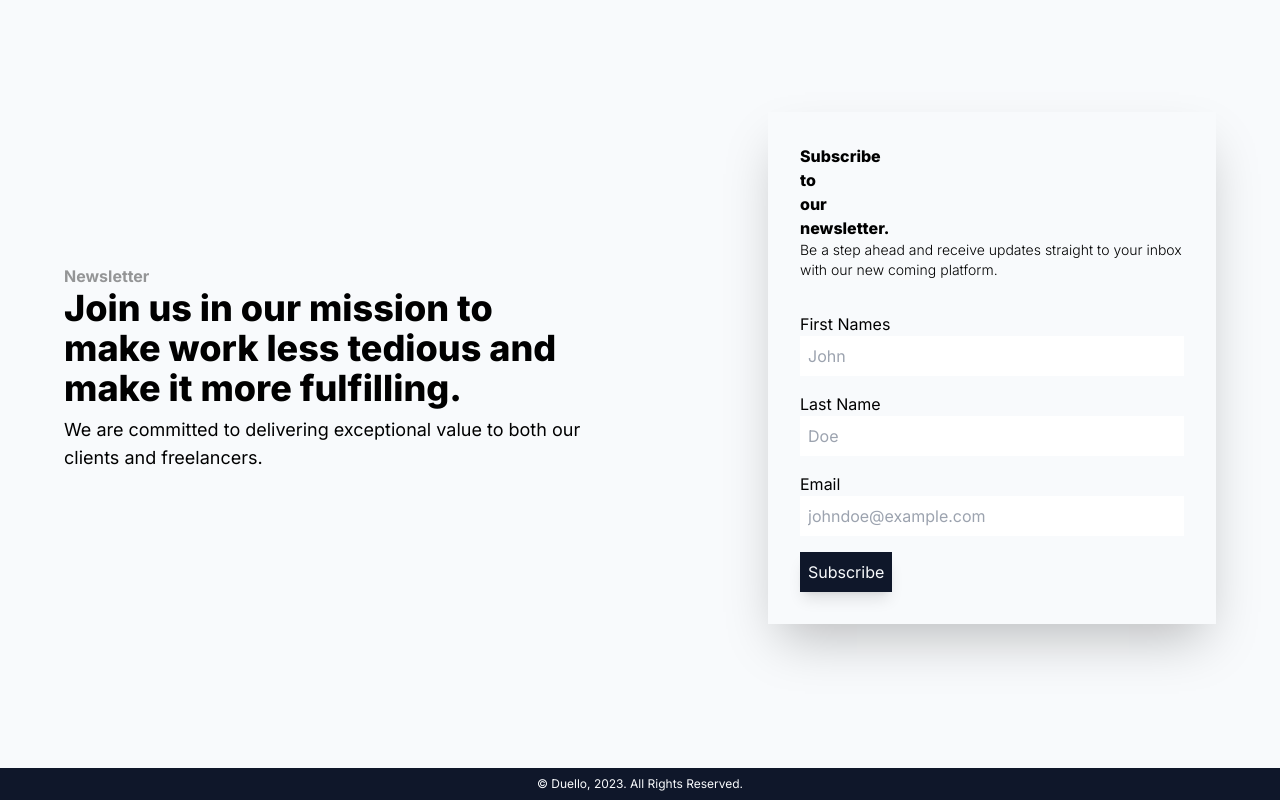
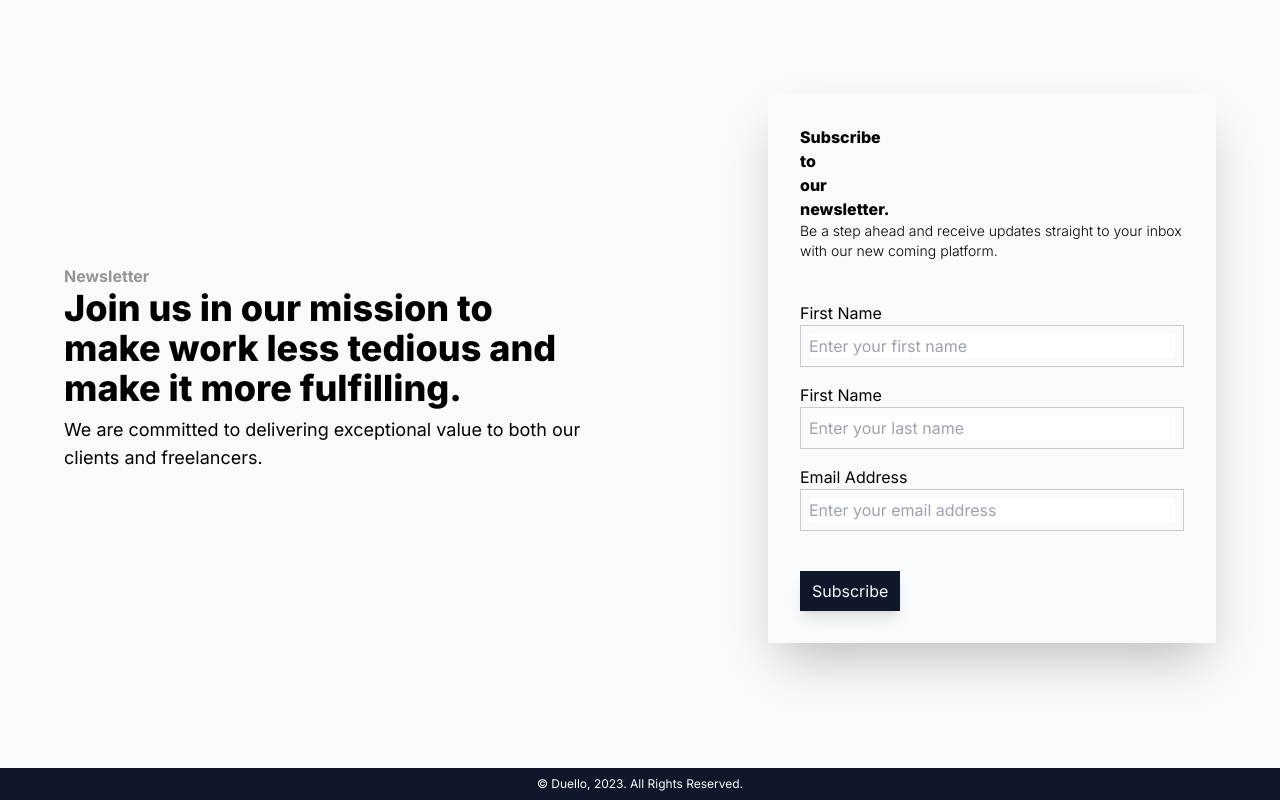
Before and after one commit to ErrolNtetha/lancing-client, a Next.js app: page / in a window 1280 px wide. Shown: the part 2432-3232 px from the top of the page. Built offline with nearby package versions, Linux system fonts and the light colour scheme.

Commit message:
refactor: changed the inputs to Form label

```diff
--- a/components/molecules/subscribe/index.tsx
+++ b/components/molecules/subscribe/index.tsx
@@ -1,28 +1,24 @@
 import React, { useState } from 'react';
+import { useForm } from 'react-hook-form';
 import { Button } from '../../atoms/button';
+import { FormLabel } from '../formLabel';
 
 export const Subscribe = () => {
-    const [firstName, setFirstName] = useState('');
-    const [lastName, setLastName] = useState('');
-    const [email, setEmail] = useState('');
     const [response, setResponse] = useState('');
     const [error, setError] = useState(false);
-    const className = 'bg-slate hover:bg-gray hover:text-black hover:border-black text-white p-2 mt-8 shadow-lg block';
+    const className = 'bg-slate hover:bg-gray hover:text-black hover:border-black text-white py-2 px-3 mt-8 shadow-lg block';
+    const { register, handleSubmit, formState } = useForm();
 
-    const handleSubscribe = async (e: any) => {
-        e.preventDefault();
-        setFirstName('');
-        setLastName('');
-        setEmail('');
-
+    const handleSubscribe = async (data: any) => {
         try {
-            const response = await fetch('localhost:5000');
-            console.log('Response: ', response)
-            setResponse('You have Subscribed successfully!')
+            const response = await fetch('http://localhost:3000', {
+                method: 'POST',
+            });
+            setResponse('You have subscribed successfully!')
 
         } catch (error) {
             console.log('An erorr: ', error);
-            if (error) setError(true);
+            setError(true);
         }
     };
 
@@ -30,22 +26,34 @@ export const Subscribe = () => {
         <section className='shadow-2xl text-black p-8 bg-white max-w-md m-4 sm:max-w-md border-black'>
             <p className='divide-solid font-extrabold max-w-2'> Subscribe to our newsletter. </p>
             <p className='text-sm max-w-md font-light'> Be a step ahead and receive updates straight to your inbox with our new coming platform. </p>
-            <form action='onSubmit' className='space-y-4 mt-8'>
-                <section>
-                    <label htmlFor="firstName"> First Names </label>
-                    <input type='text' name='firstName' autoComplete='off' className='p-2 outline-gray w-full block' placeholder='John' onChange={(e) => setFirstName(e.target.value)} value={firstName} />
-                </section>
-                <section>
-                    <label htmlFor="firstName"> Last Name </label>
-                    <input type='text' className='p-2 outline-gray block w-full' placeholder='Doe' onChange={(e) => setLastName(e.target.value)} value={lastName} />
-                </section>
-                <section>
-                    <label htmlFor="firstName"> Email </label>
-                    <input type='email' className='p-2 outline-gray block w-full' placeholder='johndoe@example.com' onChange={(e) => setEmail(e.target.value)} value={email} />
-                </section>
-                <Button buttonText='Subscribe' className={className} handleClick={handleSubscribe} />
+            <form action='onSubmit' onSubmit={handleSubmit(handleSubscribe)} className='mt-8'>
+                <FormLabel
+                    name='firstName'
+                    type='text'
+                    placeholder='Enter your first name'
+                    labelName='First Name'
+                    required={true}
+                    register={register}
+                />
+                <FormLabel
+                    name='lastName'
+                    type='text'
+                    placeholder='Enter your last name'
+                    labelName='First Name'
+                    required={true}
+                    register={register}
+                />
+                <FormLabel
+                    name='email'
+                    type='email'
+                    placeholder='Enter your email address'
+                    labelName='Email Address'
+                    required={true}
+                    register={register}
+                />
+                <Button buttonText={`${formState.isSubmitting ? 'Subscribing...' : 'Subscribe'}`} className={className} handleClick={handleSubscribe} />
             </form>
-            {response ? <p className='pt-5 text-green block'> {response} </p> : error ? <p className='pt-5 text-green block'> There was an error subscribing. </p> : null}
+            {response ? <p className='pt-5 text-[green] block'> {response} </p> : error ? <p className='pt-5 text-[red] block'> There was an error subscribing. </p> : null}
         </section>
     )
 }
```
